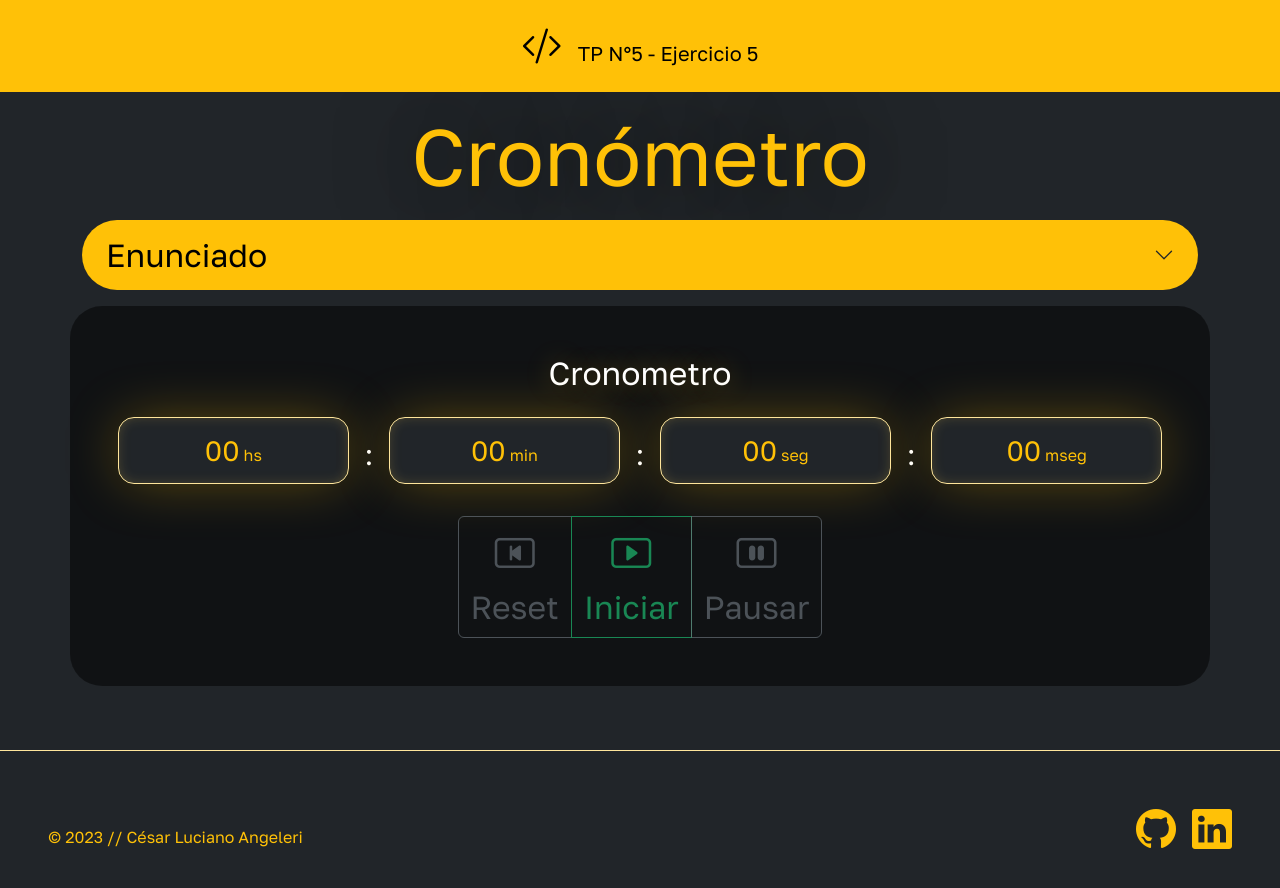
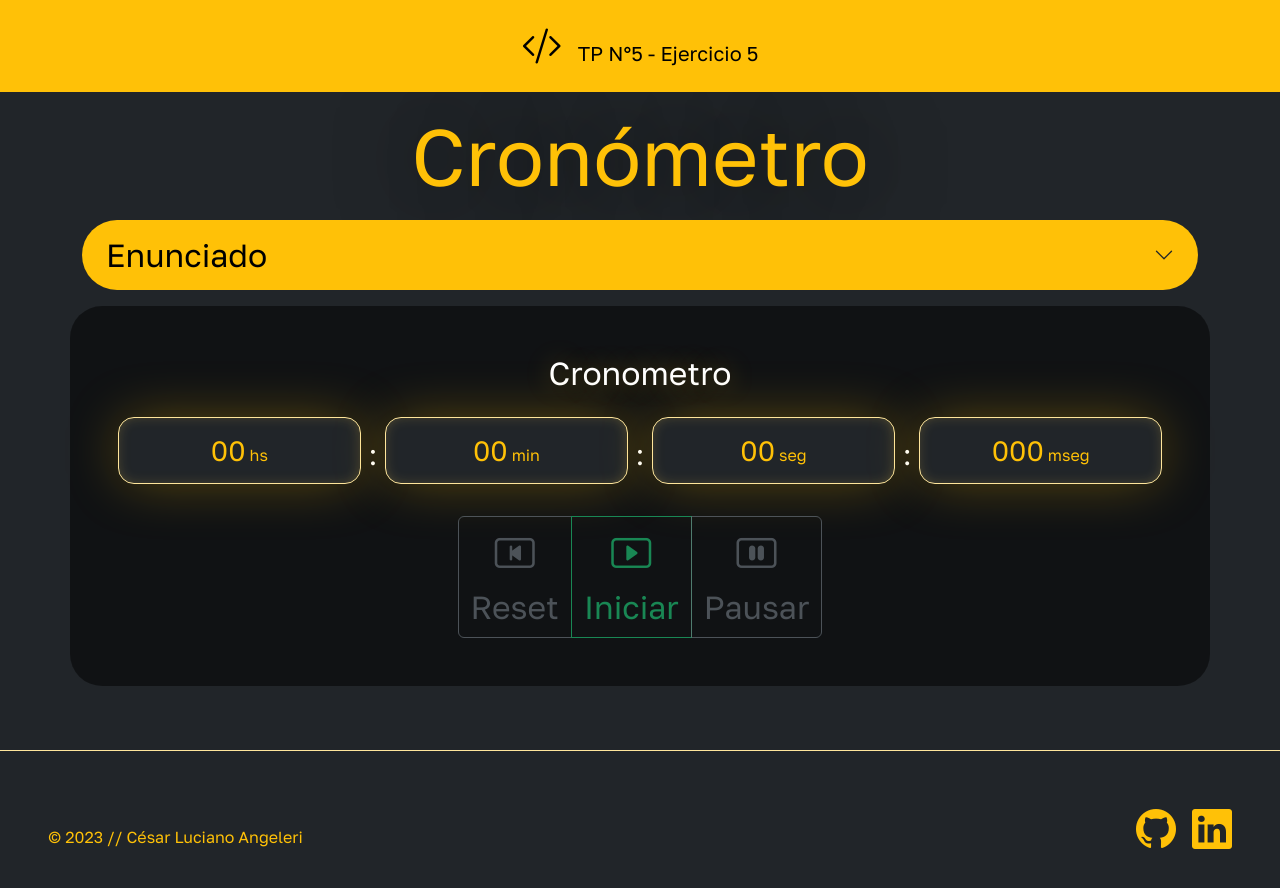
Before and after one commit to LucianoAngeleri/RollingCode-TP5-Ejercicio5-JS, a plain HTML site: page index.html in a window 1280 px wide. Drawn offline with nearby package versions, Linux system fonts and the light colour scheme.

Commit message:
Se corrigió el contenedor de milisegundos agregando los 0

```diff
--- a/index.html
+++ b/index.html
@@ -61,7 +61,7 @@
       <section
         class="container flex-column my-3 px-3 py-3 px-md-5 py-md-5 bg-black bg-opacity-50 rounded-5">
         <h3 class="fs-2 text-center pb-3 neon-texto">Cronometro</h3>
-        <div class="d-flex justify-content-between align-items-center gap-1 gap-md-3 w-100">
+        <div class="d-flex justify-content-between align-items-center gap-1 gap-md-2">
           <h4 class="fs-3 text-warning rounded-4 bg-dark border border-warning-subtle py-3 px-md-3 w-100 neon" id="horas">
             00<small class="fs-6 ps-1 d-none d-md-inline">hs</small>
           </h4>
@@ -75,7 +75,7 @@
           </h4>
           <span class="fs-3">:</span>
           <h4 class="fs-3 rounded-4 text-warning bg-dark border border-warning-subtle py-3 px-md-3 w-100 neon" id="milisegundos">
-            00<small class="fs-6 ps-1 d-none d-md-inline">mseg</small>
+            000<small class="fs-6 ps-1 d-none d-md-inline">mseg</small>
           </h4>
         </div>
         <div class="mx-auto text-center pt-4">
--- a/js/app.js
+++ b/js/app.js
@@ -28,6 +28,8 @@ function cronometrarTiempo() {
 }
 function actualizarTiempo() {
     if (mseg < 10) {
+        mseg = "00" + mseg
+    }else if(mseg != 10 && mseg < 100){
         mseg = "0" + mseg
     }
     if (seg < 10) {
```
